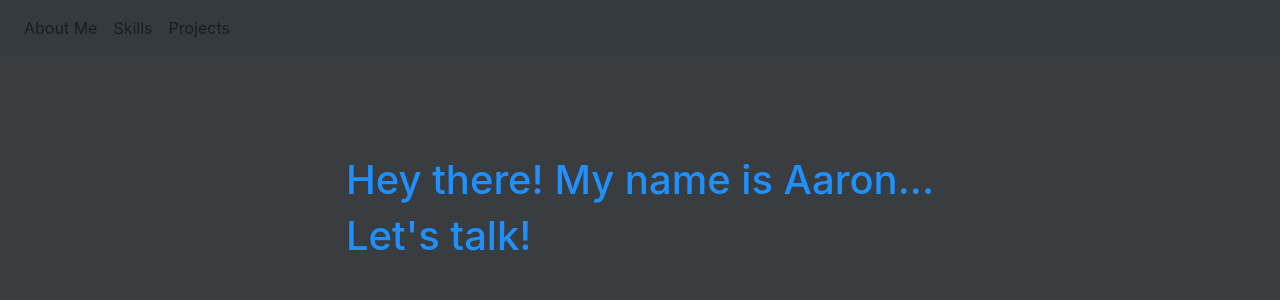
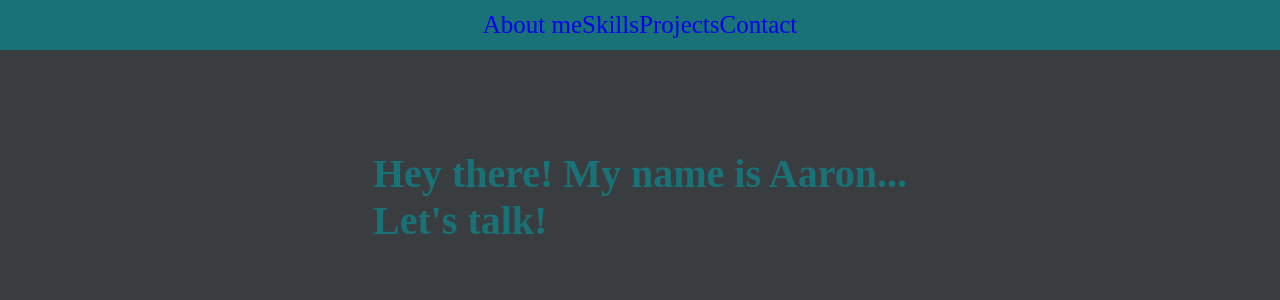
Before and after one commit to Hail91/dev-portfolio, a React (Create React App) app: page / in a window 1280 px wide. Shown: the top 300 px of the page. Built offline with nearby package versions, Linux system fonts and the light colour scheme.

Commit message:
Working on nav

```diff
--- a/public/index.html
+++ b/public/index.html
@@ -2,12 +2,6 @@
 <html lang="en">
   <head>
     <meta charset="utf-8" />
-    <link
-      rel="stylesheet"
-      href="https://stackpath.bootstrapcdn.com/bootstrap/4.4.1/css/bootstrap.min.css"
-      integrity="sha384-Vkoo8x4CGsO3+Hhxv8T/Q5PaXtkKtu6ug5TOeNV6gBiFeWPGFN9MuhOf23Q9Ifjh"
-      crossorigin="anonymous"
-    />
     <link rel="shortcut icon" href="%PUBLIC_URL%/favicon.ico" />
     <meta
       name="viewport"
@@ -45,20 +39,5 @@
       To begin the development, run `npm start` or `yarn start`.
       To create a production bundle, use `npm run build` or `yarn build`.
     -->
-    <script
-      src="https://code.jquery.com/jquery-3.4.1.slim.min.js"
-      integrity="sha384-J6qa4849blE2+poT4WnyKhv5vZF5SrPo0iEjwBvKU7imGFAV0wwj1yYfoRSJoZ+n"
-      crossorigin="anonymous"
-    ></script>
-    <script
-      src="https://cdn.jsdelivr.net/npm/popper.js@1.16.0/dist/umd/popper.min.js"
-      integrity="sha384-Q6E9RHvbIyZFJoft+2mJbHaEWldlvI9IOYy5n3zV9zzTtmI3UksdQRVvoxMfooAo"
-      crossorigin="anonymous"
-    ></script>
-    <script
-      src="https://stackpath.bootstrapcdn.com/bootstrap/4.4.1/js/bootstrap.min.js"
-      integrity="sha384-wfSDF2E50Y2D1uUdj0O3uMBJnjuUD4Ih7YwaYd1iqfktj0Uod8GCExl3Og8ifwB6"
-      crossorigin="anonymous"
-    ></script>
   </body>
 </html>
--- a/src/SCSS/abstracts/variables.scss
+++ b/src/SCSS/abstracts/variables.scss
@@ -1,3 +1,3 @@
 // Colors
-$color-main: #3a3d40;
-$color-main-text: #1e90ff;
+$color-main: #393d3f;
+$color-main-nav: #197278;
--- a/src/SCSS/base/base.scss
+++ b/src/SCSS/base/base.scss
@@ -8,7 +8,9 @@ body {
   background-color: #3a3d40;
 }
 
-html,
+html {
+  font-size: 62.5%;
+}
 body,
 #App,
 #root,
--- a/src/SCSS/components/header.scss
+++ b/src/SCSS/components/header.scss
@@ -3,5 +3,9 @@
   justify-content: center;
   flex-direction: column;
   align-items: center;
-  color: $color-main-text;
+  color: $color-main-nav;
+
+  h1 {
+    font-size: 4rem;
+  }
 }
--- /dev/null
+++ b/src/SCSS/layout/nav.scss
@@ -0,0 +1,13 @@
+.nav-bar {
+  background-color: $color-main-nav;
+  height: 5rem;
+  display: flex;
+  align-items: center;
+  justify-content: center;
+
+  a {
+    font-size: 2.5rem;
+    justify-content: space-evenly;
+    text-decoration: none;
+  }
+}
--- a/src/SCSS/main.scss
+++ b/src/SCSS/main.scss
@@ -5,5 +5,7 @@
 @import "./abstracts/variables.scss";
 
 // Component styles
+@import "./components/header.scss";
 
-@import "./components/header.scss";
+// Layout styling
+@import "./layout/nav.scss";
--- a/src/components/Header.jsx
+++ b/src/components/Header.jsx
@@ -9,7 +9,7 @@ const Header = () => {
     from: { opacity: 0, marginTop: -100 },
   });
   return (
-    <section className="welcome-section">
+    <section className="welcome-section" id="welcome">
       <animated.div style={headerFadeIn}>
         <h1>Hey there! My name is Aaron...</h1>
         <h1>Let's talk!</h1>
--- a/src/components/NavBar.jsx
+++ b/src/components/NavBar.jsx
@@ -2,27 +2,12 @@ import React from "react";
 
 const NavBar = () => {
   return (
-    <div>
-      <nav class="navbar navbar-expand-lg navbar-light bg-dark">
-        <div id="navbarNav">
-          <ul class="navbar-nav">
-            <li class="nav-item">
-              <a class="nav-link" href="#welcome">
-                About Me
-              </a>
-            </li>
-            <li class="nav-item">
-              <a class="nav-link" href="#">
-                Skills
-              </a>
-            </li>
-            <li class="nav-item">
-              <a class="nav-link" href="#">
-                Projects
-              </a>
-            </li>
-          </ul>
-        </div>
+    <div className="nav-bar">
+      <nav className="nav-items">
+        <a href="#welcome">About me</a>
+        <a href="#skills">Skills</a>
+        <a href="#projects">Projects</a>
+        <a href="#contact">Contact</a>
       </nav>
     </div>
   );
```
